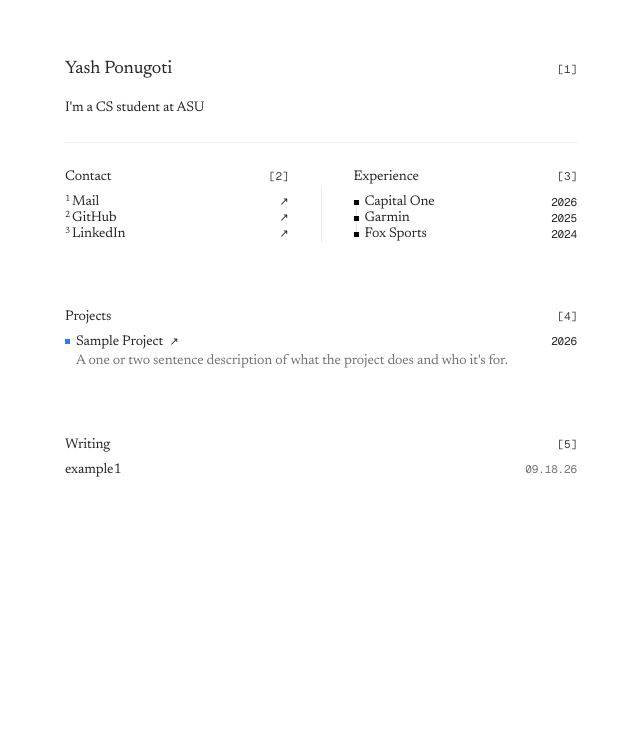
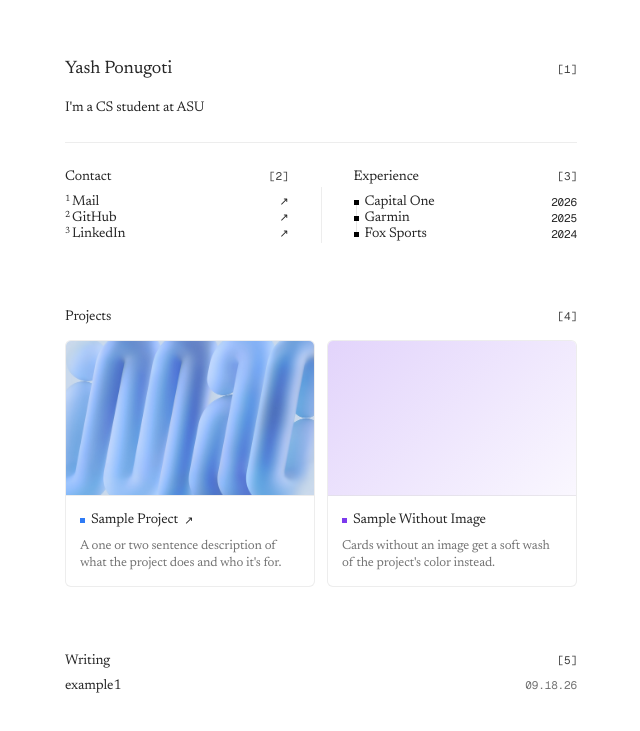
Before and after one commit to yponugoti/portfolio-website, a Next.js app: page / in a window 1280 px wide. Shown: the part 121-852 px from the top of the page, without its empty margins (319-959 px from the left). Before the commit the page ends 800 px from the top, so only its background shows below. Built offline with nearby package versions, Linux system fonts and the light colour scheme.

Commit message:
added card styled projects to projects section

```diff
--- a/src/app/page.tsx
+++ b/src/app/page.tsx
@@ -1,7 +1,7 @@
 import ArticleRow from "@/components/ArticleRow"
 import IndexBlock from "@/components/IndexBlock"
 import Marker from "@/components/Marker"
-import ProjectRow from "@/components/ProjectRow"
+import ProjectCard from "@/components/ProjectCard"
 import Square from "@/components/Square"
 import { portfolio } from "@/data/portfolio"
 import { getRecentArticles } from "@/lib/articles"
@@ -102,9 +102,13 @@ const HomePage = () => {
       {/* Projects */}
       {portfolio.projects.length > 0 && (
         <div className="mt-16">
-          <IndexBlock title="Projects" n={projectsNumber}>
+          <IndexBlock
+            title="Projects"
+            n={projectsNumber}
+            listClassName="grid grid-cols-1 sm:grid-cols-2 gap-3 pt-1.5"
+          >
             {portfolio.projects.map((project) => (
-              <ProjectRow key={project.name} project={project} />
+              <ProjectCard key={project.name} project={project} />
             ))}
           </IndexBlock>
         </div>
--- a/src/components/IndexBlock.tsx
+++ b/src/components/IndexBlock.tsx
@@ -7,11 +7,19 @@ interface Props {
   n: number
   /** Optional page the title links to, e.g. "/writing". */
   href?: string
+  /** Classes for the list itself. Defaults to a tight vertical list. */
+  listClassName?: string
   children: ReactNode
 }
 
 /** A titled list with a "[n]" marker on the right, e.g. Contact or Experience. */
-const IndexBlock = ({ title, n, href, children }: Props) => (
+const IndexBlock = ({
+  title,
+  n,
+  href,
+  listClassName = "flex flex-col leading-[1.15]",
+  children,
+}: Props) => (
   <section className="flex-1 min-w-0 flex flex-col gap-1.5">
     <div className="flex items-baseline justify-between">
       <h2>
@@ -25,7 +33,7 @@ const IndexBlock = ({ title, n, href, children }: Props) => (
       </h2>
       <Marker n={n} />
     </div>
-    <ul className="flex flex-col leading-[1.15]">{children}</ul>
+    <ul className={listClassName}>{children}</ul>
   </section>
 )
 
--- /dev/null
+++ b/src/components/ProjectCard.tsx
@@ -0,0 +1,67 @@
+import Image from "next/image"
+import type { Project } from "@/types"
+import Square from "./Square"
+
+const ProjectCard = ({ project }: { project: Project }) => {
+  const { name, description, color = "#000", image, links } = project
+  const href = links?.[0]?.href
+
+  const content = (
+    <>
+      <div
+        className="relative aspect-[16/10] overflow-hidden border-b border-neutral-200/70"
+        style={
+          image
+            ? undefined
+            : {
+                background: `linear-gradient(135deg, color-mix(in srgb, ${color} 22%, white), color-mix(in srgb, ${color} 4%, white))`,
+              }
+        }
+      >
+        {image && (
+          <Image
+            src={image}
+            alt={name}
+            fill
+            sizes="(min-width: 640px) 268px, 100vw"
+            className="object-cover transition-transform duration-500 group-hover:scale-[1.03]"
+          />
+        )}
+      </div>
+      <div className="flex flex-col gap-1.5 p-3.5">
+        <div className="flex items-center gap-1.5 min-w-0">
+          <Square color={color} />
+          <span className="truncate">{name}</span>
+          {href && <span className="font-mono text-[11px]">↗</span>}
+        </div>
+        {description && (
+          <p className="text-[13px] leading-snug text-neutral-500">
+            {description}
+          </p>
+        )}
+      </div>
+    </>
+  )
+
+  const cardClassName =
+    "group flex flex-col h-full overflow-hidden rounded-md border border-neutral-200/70 bg-white transition-colors"
+
+  return (
+    <li>
+      {href ? (
+        <a
+          href={href}
+          target="_blank"
+          rel="noopener noreferrer"
+          className={`${cardClassName} hover:border-neutral-300`}
+        >
+          {content}
+        </a>
+      ) : (
+        <div className={cardClassName}>{content}</div>
+      )}
+    </li>
+  )
+}
+
+export default ProjectCard
--- a/src/components/ProjectRow.tsx
+++ /dev/null
@@ -1,42 +0,0 @@
-import type { Project } from "@/types"
-import Square from "./Square"
-
-const ProjectRow = ({ project }: { project: Project }) => {
-  const { name, description, year, color, links } = project
-  const href = links?.[0]?.href
-
-  return (
-    <li className="flex flex-col not-last:pb-2">
-      <div className="flex items-center justify-between gap-4">
-        <span className="flex items-center gap-1.5 min-w-0">
-          <Square color={color} />
-          {href ? (
-            <a
-              href={href}
-              target="_blank"
-              rel="noopener noreferrer"
-              className="truncate hover:text-neutral-500 transition-colors"
-            >
-              {name}
-              <span className="font-mono text-[11px]"> ↗</span>
-            </a>
-          ) : (
-            <span className="truncate">{name}</span>
-          )}
-        </span>
-        {year && (
-          <span className="font-mono text-[11px] tabular-nums shrink-0">
-            {year}
-          </span>
-        )}
-      </div>
-      {description && (
-        <p className="pl-[11px] pt-0.5 leading-snug text-neutral-500">
-          {description}
-        </p>
-      )}
-    </li>
-  )
-}
-
-export default ProjectRow
--- a/src/data/portfolio.ts
+++ b/src/data/portfolio.ts
@@ -45,17 +45,25 @@ export const portfolio: Portfolio = {
       ]
     }
   ],
-  // Each project is a row in the Projects list. The name links to links[0].
+  // Each project is a card in the Projects grid. The card links to links[0].
+  // Put cover images in public/projects/.
   projects: [
-    // SAMPLE — replace or delete
+    // SAMPLES — replace or delete (and remove public/projects/sample.jpg)
     {
       name: "Sample Project",
-      year: "2026",
       description:
         "A one or two sentence description of what the project does and who it's for.",
       tech: ["Next.js", "TypeScript"],
       color: "#2f7bf5",
+      image: "/projects/sample.jpg",
       links: [{ label: "GitHub", href: "https://github.com/yponugoti" }],
+    },
+    {
+      name: "Sample Without Image",
+      description:
+        "Cards without an image get a soft wash of the project's color instead.",
+      tech: ["Python"],
+      color: "#7c3aed",
     },
   ],
   // Set to false once you've published your first post in src/articles/.
--- a/src/types/index.ts
+++ b/src/types/index.ts
@@ -26,10 +26,11 @@ export type Project = {
   name: string
   description: string
   tech: string[]
-  year?: string
   /** Color of the little square next to the title. Defaults to black. */
   color?: string
-  /** The project title links to the first link. */
+  /** Cover image, path under /public, e.g. "/projects/my-app.jpg". Without one, the card shows a soft wash of `color`. */
+  image?: string
+  /** The whole card links to the first link. */
   links?: Link[]
 }
 
```
Also changed, not shown: public/projects/sample.jpg (added).
